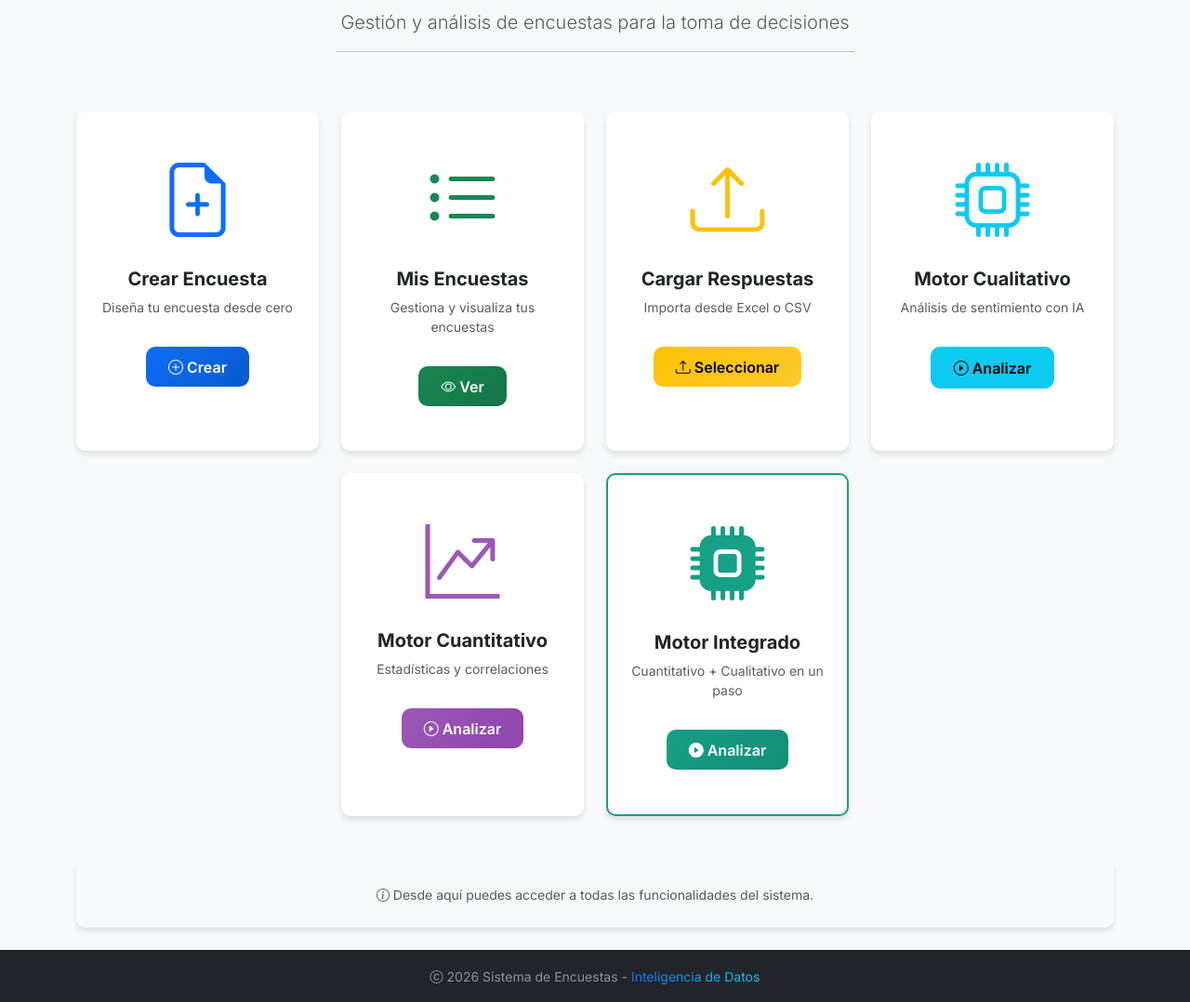
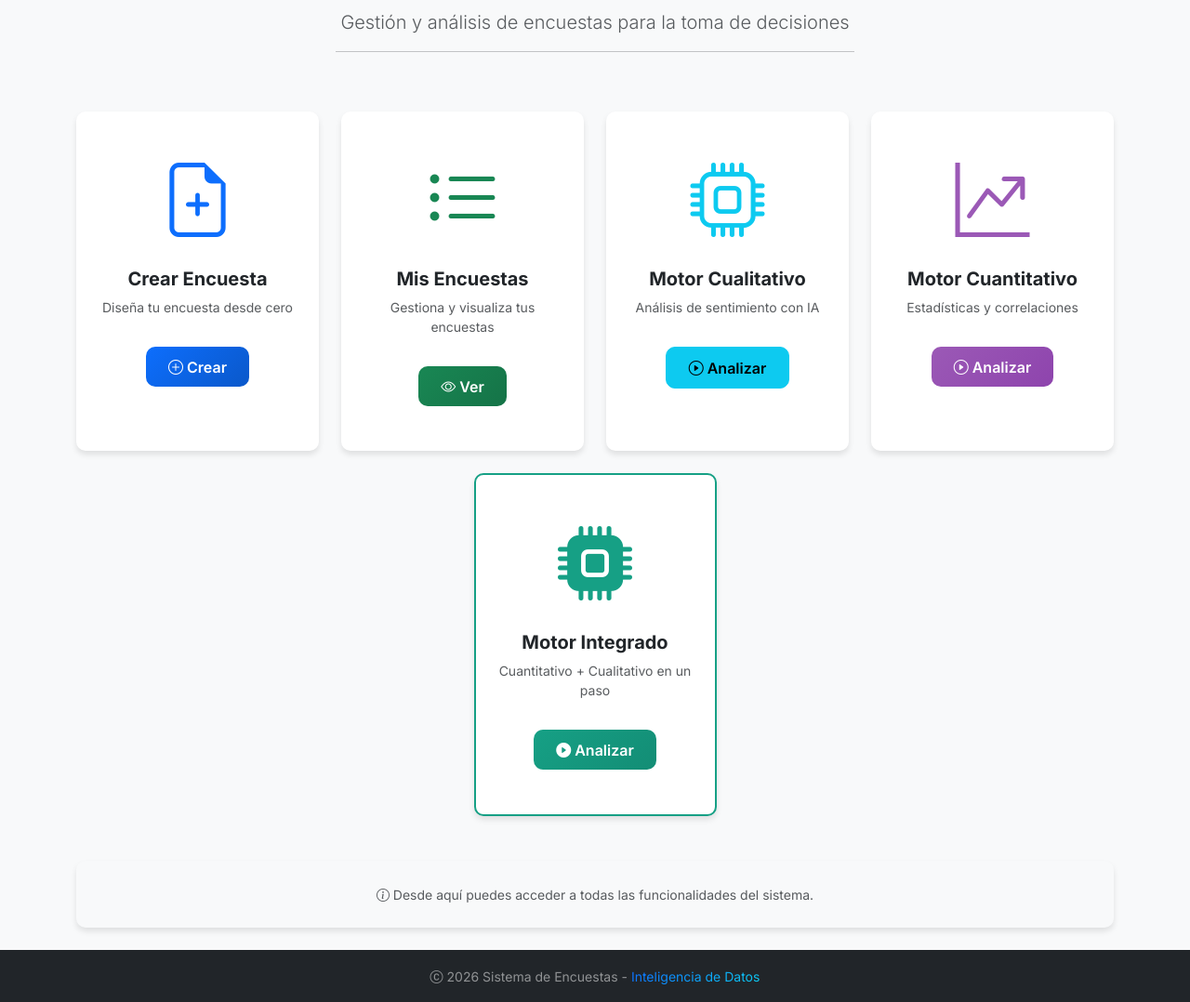
Before and after one commit to YonatanGale/Sistema, a Flask app: page /dashboard in a window 1280 px wide. Shown: the part 157-1235 px from the top of the page at 93% size. Run offline with Flask 3, Linux system fonts and the light colour scheme; the visitor is signed in with stand-in values (Sample User, id 1); some libraries are stand-ins or nearby versions.

Commit message:
eliminado lo viejo visible

```diff
--- a/app/templates/dashboard.html
+++ b/app/templates/dashboard.html
@@ -45,24 +45,6 @@
                     <a href="{{ url_for('encuestas.mis_encuestas') }}" class="btn btn-custom btn-custom-success mt-3">
                         <i class="bi bi-eye"></i> Ver
                     </a>
-                </div>
-            </div>
-        </div>
-
-        <!-- Cargar Respuestas -->
-        <div class="col-md-6 col-lg-3">
-            <div class="card card-custom text-center h-100 shadow-hover">
-                <div class="card-body py-5">
-                    <div class="display-1 text-warning mb-4">
-                        <i class="bi bi-upload"></i>
-                    </div>
-                    <h5 class="card-title fw-bold">Cargar Respuestas</h5>
-                    <p class="card-text text-muted small">Importa desde Excel o CSV</p>
-                    <button class="btn btn-custom btn-custom-warning mt-3"
-                            data-bs-toggle="modal"
-                            data-bs-target="#modalSeleccionarEncuesta">
-                        <i class="bi bi-upload"></i> Seleccionar
-                    </button>
                 </div>
             </div>
         </div>
```
Also changed, not shown: app/templates/ver_respuestas.html (+1 -18 lines).
